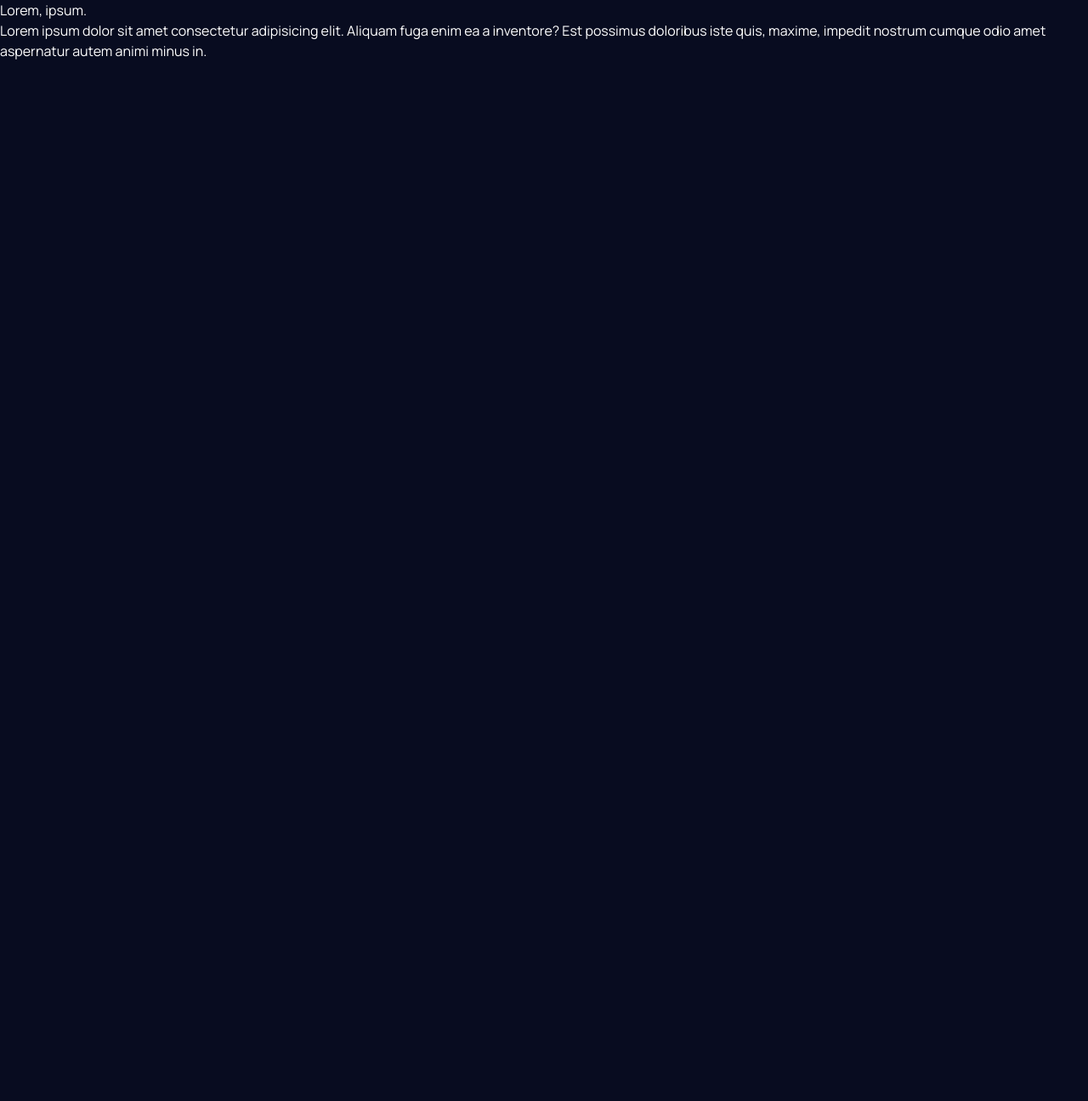
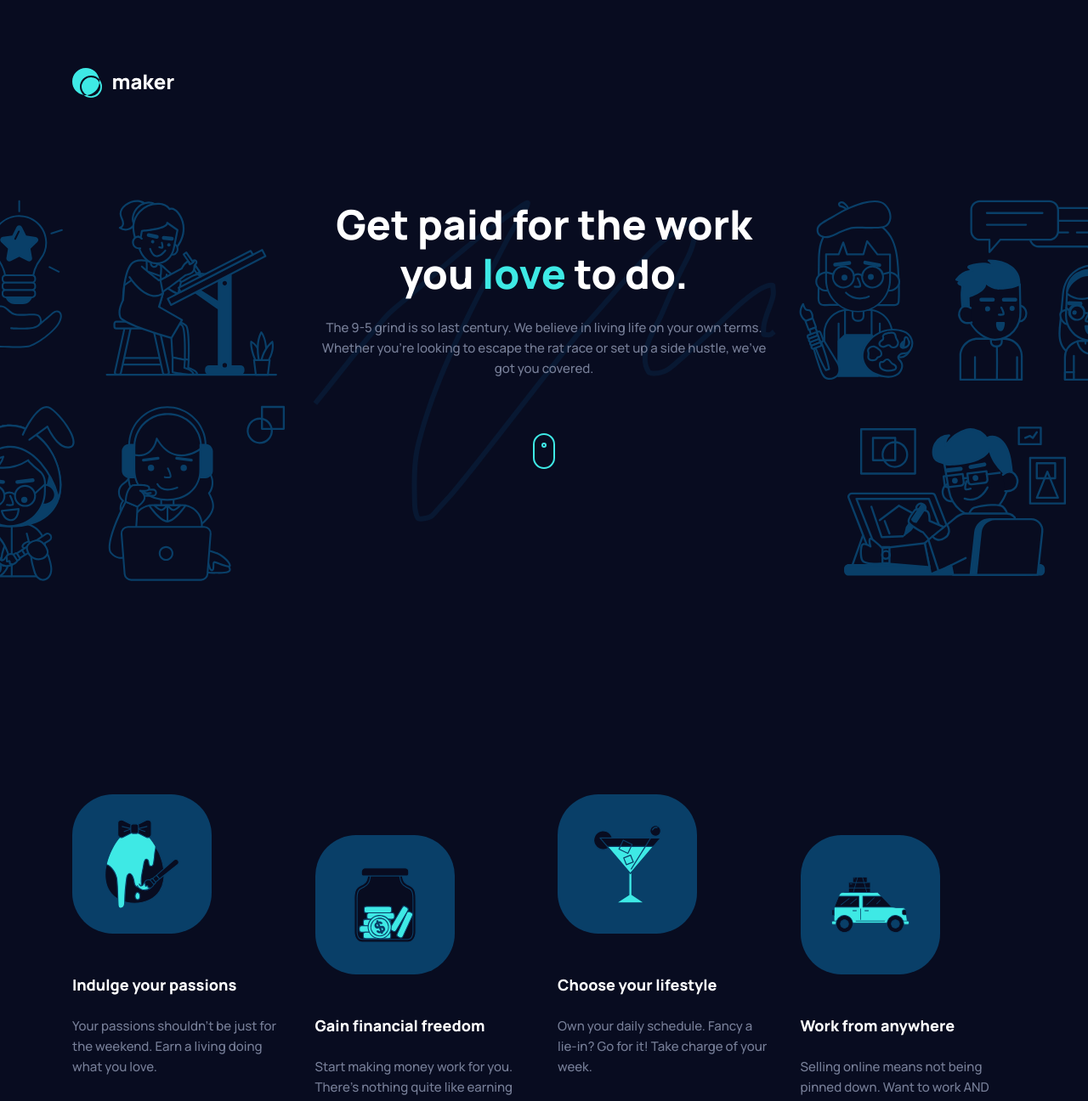
Before and after one commit to Ncticn/react-projects, a Next.js app in the folder 45-maker-pre-launch-landing-page/: page / in a window 1280 px wide. Shown: the top 1296 px of the page at 85% size. Before the commit the page ends 800 px from the top, so only its background shows below. Built offline with nearby package versions, Linux system fonts and the light colour scheme.

Commit message:
The project has been completed.

```diff
--- a/45-maker-pre-launch-landing-page/src/app/layout.tsx
+++ b/45-maker-pre-launch-landing-page/src/app/layout.tsx
@@ -22,7 +22,9 @@ export default function RootLayout({
 }>) {
   return (
     <html lang="en" className={`${manropeSans.variable} h-full antialiased`}>
-      <body className="flex min-h-full flex-col">{children}</body>
+      <body className="flex min-h-full flex-col gap-20 pb-16 md:gap-24 lg:gap-40 lg:pb-24">
+        <main className="space-y-40">{children}</main>
+      </body>
     </html>
   );
 }
--- a/45-maker-pre-launch-landing-page/src/app/page.tsx
+++ b/45-maker-pre-launch-landing-page/src/app/page.tsx
@@ -1,12 +1,250 @@
+// Next.JS
+import Image from "next/image";
+
+// Components
+import Button from "@/components/ui/Button";
+import InputEmail from "@/components/ui/InputEmail";
+import CardFeature from "@/components/ui/CardFeature";
+import CardPricing from "@/components/ui/CardPricing";
+
+// Assets
+import IllustrationFinancialFreedom from "@/assets/illustrations/illustration-financial-freedom.svg";
+import IllustrationWorkanyWhere from "@/assets/illustrations/illustration-work-anywhere.svg";
+import IllustrationLifestyle from "@/assets/illustrations/illustration-lifestyle.svg";
+import IllustrationPassions from "@/assets/illustrations/illustration-passions.svg";
+import BGFooterSquiggle from "@/assets/images/bg-footer-squiggle.svg";
+import BGHeroSquiggle from "@/assets/images/bg-hero-squiggle.svg";
+import IconFree from "@/assets/icons/icon-free.svg";
+import IconPaid from "@/assets/icons/icon-paid.svg";
+import IconScroll from "@/assets/icons/icon-scroll.svg";
+import IllustrationHeroLeft from "@/assets/illustrations/illustration-hero-left.svg";
+import IllustrationHeroRight from "@/assets/illustrations/illustration-hero-right.svg";
+import IllustrationHeroMobile from "@/assets/illustrations/illustration-hero-mobile.png";
+import Header from "@/components/layout/Header";
+
 export default function Home() {
+  const features = [
+    {
+      id: 1,
+      title: "Indulge your passions",
+      description:
+        "Your passions shouldn't be just for the weekend. Earn a living doing what you love.",
+      img: {
+        name: "Illustration Passions",
+        component: IllustrationPassions,
+      },
+    },
+    {
+      id: 2,
+      title: "Gain financial freedom",
+      description:
+        "Start making money work for you. There’s nothing quite like earning while you sleep. ",
+      img: {
+        name: "Illustration Financial Freedom",
+        component: IllustrationFinancialFreedom,
+      },
+    },
+    {
+      id: 3,
+      title: "Choose your lifestyle",
+      description:
+        "Own your daily schedule. Fancy a lie-in? Go for it! Take charge of your week.",
+      img: {
+        name: "Illustration Lifestyle",
+        component: IllustrationLifestyle,
+      },
+    },
+    {
+      id: 4,
+      title: "Work from anywhere",
+      description:
+        "Selling online means not being pinned down. Want to work AND travel? Go for it!",
+      img: {
+        name: "Illustration Work any Where",
+        component: IllustrationWorkanyWhere,
+      },
+    },
+  ];
+
+  const pricingList = [
+    {
+      id: 1,
+      title: "Dip your toe",
+      description:
+        "Just getting started? No problem at all! Our free plan will take you a long way.",
+      features: [
+        {
+          id: 1,
+          text: "Unlimited products",
+        },
+        {
+          id: 2,
+          text: "Basic analytics",
+        },
+        {
+          id: 3,
+          text: "Limited marketplace exposure",
+        },
+        {
+          id: 4,
+          text: "10% fee per transaction",
+        },
+      ],
+    },
+    {
+      id: 2,
+      title: "Dive right in",
+      description:
+        "Ready for the big time? Our paid plan will help you take your business to the next level.",
+      features: [
+        {
+          id: 1,
+          text: "Custom domain",
+        },
+        {
+          id: 2,
+          text: "Advanced analytics and reports",
+        },
+        {
+          id: 3,
+          text: "High marketplace visibility",
+        },
+        {
+          id: 4,
+          text: "5% fee per transaction",
+        },
+      ],
+    },
+  ];
   return (
-    <section>
-      <h1>Lorem, ipsum.</h1>
-      <p>
-        Lorem ipsum dolor sit amet consectetur adipisicing elit. Aliquam fuga
-        enim ea a inventore? Est possimus doloribus iste quis, maxime, impedit
-        nostrum cumque odio amet aspernatur autem animi minus in.
-      </p>
-    </section>
+    <>
+      <div className="flex flex-col items-stretch gap-16 overflow-hidden py-8 md:gap-30 md:py-12 lg:py-20">
+        <Header />
+
+        <section className="relative z-10 h-57.5 md:hidden">
+          <div className="absolute inset-x-0 -right-4 -left-4 md:hidden">
+            <Image
+              src={IllustrationHeroMobile}
+              alt="Image Illustration Hero Mobile"
+              placeholder="blur"
+              className="object-fill"
+            />
+          </div>
+        </section>
+
+        <section aria-label="Section Hero" className="relative z-20 h-115">
+          <div className="relative z-20 mx-auto max-w-85.75 md:max-w-135">
+            <div className="flex flex-col items-center justify-center gap-8 text-center md:gap-16">
+              <div className="text-wrapper space-y-6">
+                <h1 className="text-preset-1 text-neutral-0">
+                  Get paid for the work you{" "}
+                  <b className="text-cyan-400">love</b> to do.
+                </h1>
+                <p className="text-preset-5 text-neutral-400">
+                  The 9-5 grind is so last century. We believe in living life on
+                  your own terms. Whether you’re looking to escape the rat race
+                  or set up a side hustle, we’ve got you covered.
+                </p>
+              </div>
+              <Image src={IconScroll} alt="" />
+            </div>
+          </div>
+          <div className="absolute inset-x-0 inset-y-0 top-0 hidden h-full md:block">
+            <div className="flex flex-row items-center justify-center">
+              <Image
+                src={IllustrationHeroLeft}
+                alt="Image Illustration Hero Left"
+                className="absolute -top-16 -left-44 max-w-75 lg:top-0 lg:-left-16 lg:max-w-100"
+              />
+              <Image src={BGHeroSquiggle} alt="" />
+              <Image
+                src={IllustrationHeroRight}
+                alt="Image Illustration Hero Right"
+                className="absolute top-0 -right-48 max-w-79 lg:-right-14 lg:max-w-99"
+              />
+            </div>
+          </div>
+        </section>
+      </div>
+
+      <section aria-label="Section Features">
+        <div className="mx-auto max-w-full md:max-w-176 lg:max-w-277.5">
+          <div className="grid grid-cols-1 grid-rows-4 items-center justify-center gap-12 px-4 md:gap-8 md:px-0 lg:grid-cols-4 lg:grid-rows-1 lg:items-start">
+            {features.map((item) => (
+              <CardFeature
+                key={item.id}
+                title={item.title}
+                description={item.description}
+                img={item.img}
+                classList="not-lg:md:not-even:ps-12 lg:not-odd:pt-12"
+              />
+            ))}
+          </div>
+        </div>
+      </section>
+
+      <section aria-label="Section Pricing" className="lg:px-65">
+        <div className="mx-auto max-w-85.75 md:max-w-135 lg:max-w-230">
+          <div className="flex flex-col items-center justify-start gap-20 md:gap-24 lg:gap-28">
+            <div className="section-header mx-auto max-w-135 space-y-6 text-center">
+              <h2 className="text-preset-3 text-neutral-0">
+                Our pricing plans
+              </h2>
+              <p className="text-preset-5 text-neutral-400">
+                We only make money when our creators make money. Our plans are
+                always affordable, and it’s completely free to get started.
+              </p>
+            </div>
+
+            <div className="grid grid-cols-1 grid-rows-2 items-center justify-center gap-20 md:mx-11.75 lg:mx-0 lg:grid-cols-2 lg:grid-rows-1 lg:items-stretch lg:gap-7.5">
+              <div className="col-span-1 lg:p-4">
+                <CardPricing
+                  title={pricingList[0].title}
+                  description={pricingList[0].description}
+                  img={IconFree}
+                  featuresList={pricingList[0].features}
+                />
+              </div>
+              <div className="col-span-1">
+                <CardPricing
+                  title={pricingList[1].title}
+                  description={pricingList[1].description}
+                  img={IconPaid}
+                  featuresList={pricingList[1].features}
+                  price="25.00"
+                />
+              </div>
+            </div>
+          </div>
+        </div>
+      </section>
+
+      <section aria-label="Section Subscribe">
+        <div className="relative overflow-hidden not-md:px-4 md:py-12.5">
+          <div className="relative z-10 flex flex-col items-stretch justify-center gap-10 md:items-center">
+            <h2 className="text-preset-3 text-neutral-0 text-center">
+              Get notified when we launch
+            </h2>
+            <form className="not-md:px-6.75">
+              <div className="form-control flex flex-col items-stretch justify-center gap-5 md:flex-row md:items-start">
+                <InputEmail
+                  inputId="subscribe-input-email"
+                  inputName="input-subscribe-email"
+                  placeholder="Email address"
+                />
+                <Button type="submit" text="Get notified" />
+              </div>
+            </form>
+          </div>
+          <div className="absolute inset-x-0 inset-y-0 z-0">
+            <Image
+              src={BGFooterSquiggle}
+              alt=""
+              className="h-full w-full object-cover not-md:scale-200 not-md:object-contain"
+            />
+          </div>
+        </div>
+      </section>
+    </>
   );
 }
```
